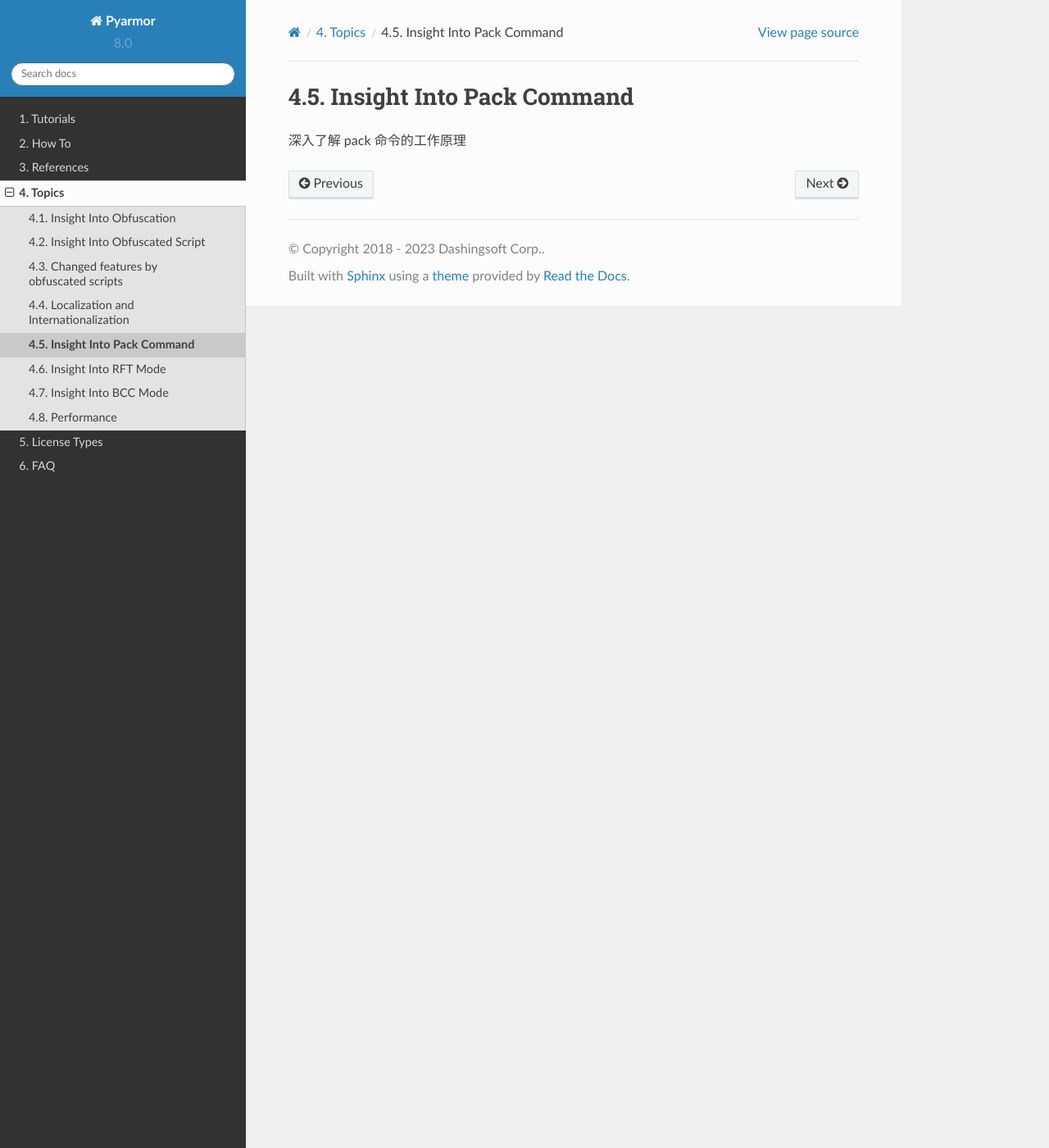
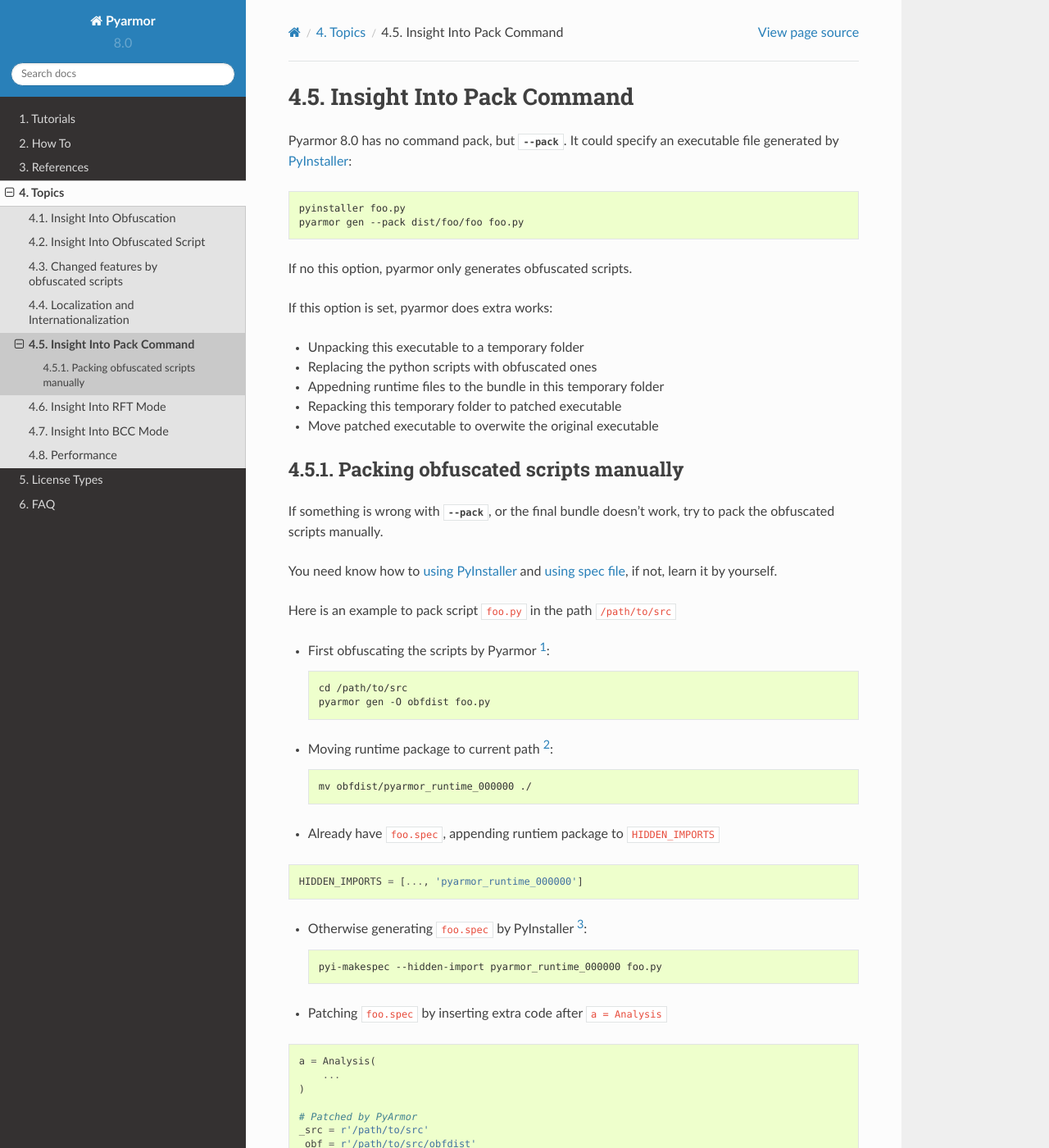
Before and after one commit to dashingsoft/pyarmor, a Sphinx documentation site: the page built from docs/topic/repack.rst, in a window 1280 px wide and 1400 px high. Shown: the whole window at 82% size. Built offline with Sphinx 7.4.7 and the Read the Docs theme 2.0.0, drawn with Linux system fonts in a browser that asks for light colours; some of the changed text lies outside the part shown.

Commit message:
Add doc for topic pack

```diff
--- a/docs/topic/repack.rst
+++ b/docs/topic/repack.rst
@@ -1,10 +1,106 @@
-.. highlight:: bash
 
 =========================
 Insight Into Pack Command
 =========================
 
-深入了解 pack 命令的工作原理
+.. highlight:: console
 
+.. program:: pyarmor gen
+
+Pyarmor 8.0 has no command pack, but :option:`--pack`. It could specify an
+executable file generated by PyInstaller_::
+
+  pyinstaller foo.py
+  pyarmor gen --pack dist/foo/foo foo.py
+
+If no this option, pyarmor only generates obfuscated scripts.
+
+If this option is set, pyarmor does extra works:
+
+* Unpacking this executable to a temporary folder
+* Replacing the python scripts with obfuscated ones
+* Appedning runtime files to the bundle in this temporary folder
+* Repacking this temporary folder to patched executable
+* Move patched executable to overwite the original executable
+
+Packing obfuscated scripts manually
+===================================
+
+If something is wrong with :option:`--pack`, or the final bundle doesn't work,
+try to pack the obfuscated scripts manually.
+
+You need know how to `using PyInstaller`__ and `using spec file`__, if not,
+learn it by yourself.
+
+__ https://pyinstaller.org/en/stable/usage.html
+__ https://pyinstaller.org/en/stable/spec-files.html
+
+Here is an example to pack script ``foo.py`` in the path ``/path/to/src``
+
+* First obfuscating the scripts by Pyarmor [#]_::
+
+    cd /path/to/src
+    pyarmor gen -O obfdist foo.py
+
+* Moving runtime package to current path [#]_::
+
+    mv obfdist/pyarmor_runtime_000000 ./
+
+* Already have ``foo.spec``, appending runtiem package to ``HIDDEN_IMPORTS``
+
+.. code-block:: python
+
+    HIDDEN_IMPORTS = [..., 'pyarmor_runtime_000000']
+
+* Otherwise generating ``foo.spec`` by PyInstaller [#]_::
+
+    pyi-makespec --hidden-import pyarmor_runtime_000000 foo.py
+
+* Patching ``foo.spec`` by inserting extra code after ``a = Analysis``
+
+.. code-block:: python
+
+    a = Analysis(
+        ...
+    )
+
+    # Patched by PyArmor
+    _src = r'/path/to/src'
+    _obf = r'/path/to/src/obfdist'
+
+    _count = 0
+    for i in range(len(a.scripts)):
+        if a.scripts[i][1].startswith(_src):
+            x = a.scripts[i][1].replace(_src, _obf)
+            if os.path.exists(x):
+                a.scripts[i] = a.scripts[i][0], x, a.scripts[i][2]
+                _count += 1
+    if _count == 0:
+        raise RuntimeError('No obfuscated script found')
+
+    for i in range(len(a.pure)):
+        if a.pure[i][1].startswith(_src):
+            x = a.pure[i][1].replace(_src, _obf)
+            if os.path.exists(x):
+                if hasattr(a.pure, '_code_cache'):
+                    with open(x) as f:
+                        a.pure._code_cache[a.pure[i][0]] = compile(f.read(), a.pure[i][1], 'exec')
+                a.pure[i] = a.pure[i][0], x, a.pure[i][2]
+    # Patch end.
+
+* Generating final bundle by this patched ``foo.spec``::
+
+    pyinstaller foo.spec
+
+If following this example, please
+
+* Replacing all the ``/path/to/src`` with actual path
+* Replacing all the ``pyarmor_runtime_000000`` with actual name
+
+.. rubric:: notes
+
+.. [#] Do not use ``-i`` and ``--prefix`` to obfuscate the scripts
+.. [#] Just let PyInstaller could find runtime package without extra pypath
+.. [#] Most of other PyInstaller options could be used here
 
 .. include:: ../_common_definitions.txt
```
